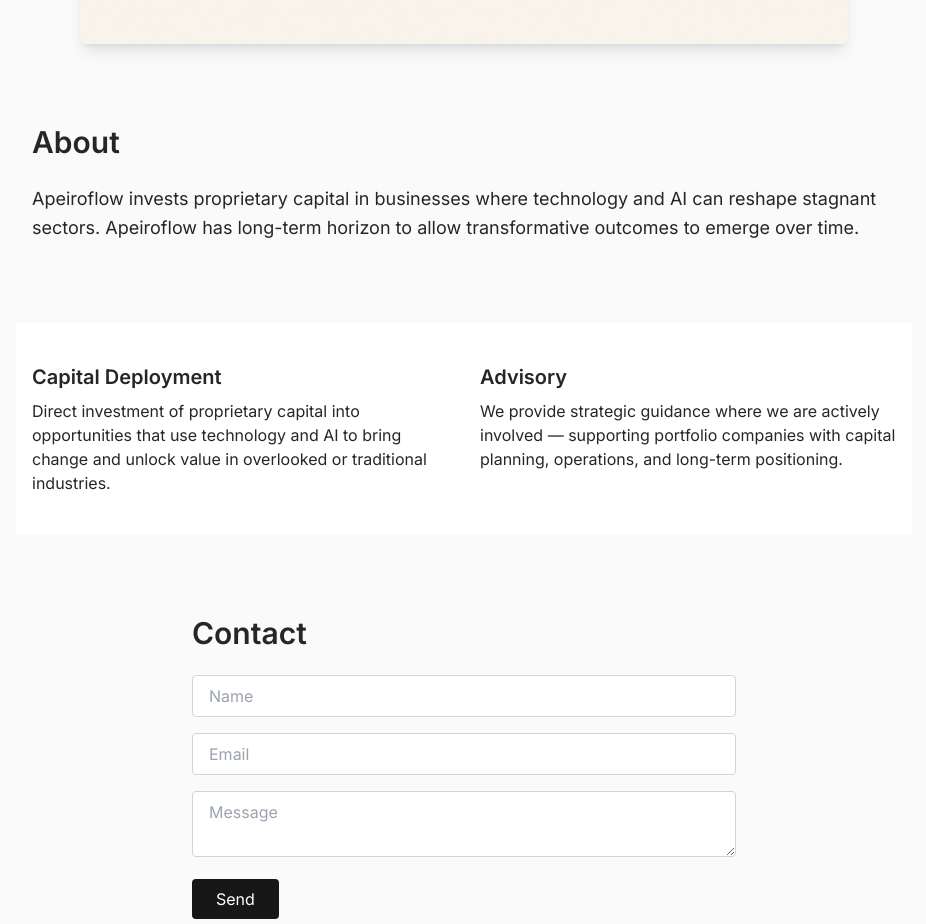
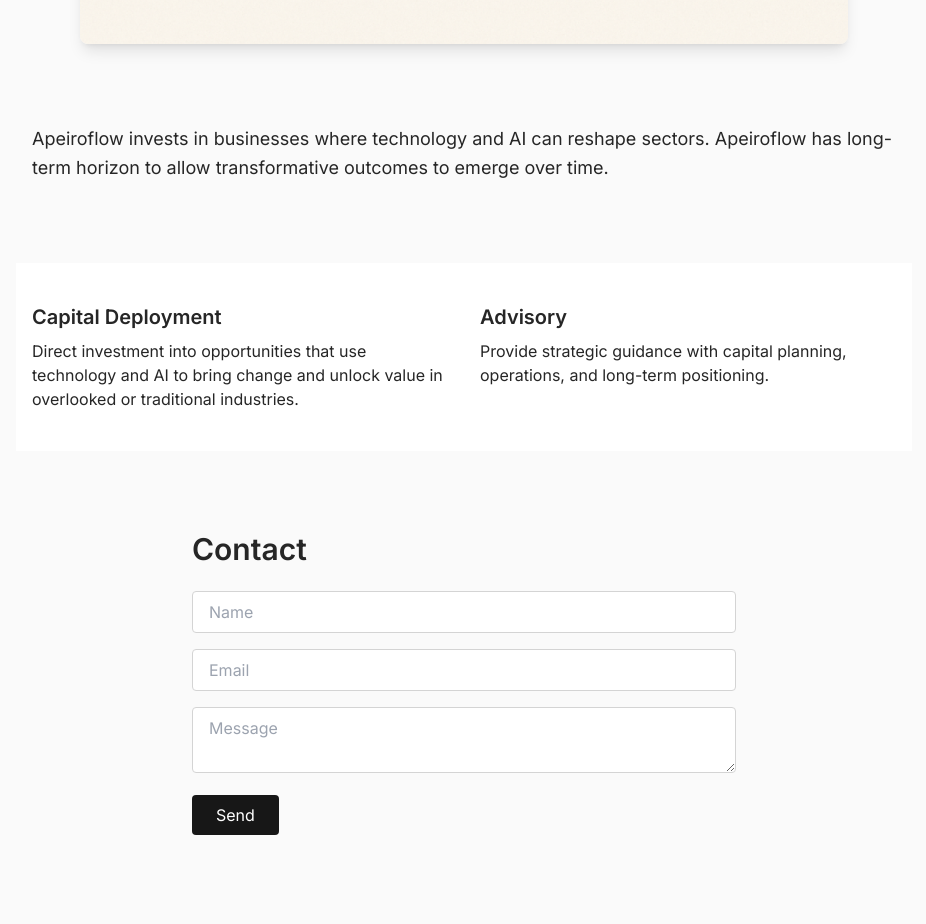
Before and after one commit to apeiroflow/apeiroflowsite, a website: page index.html in a window 1280 px wide. Shown: the part 840-1764 px from the top of the page, without its empty margins (176-1102 px from the left). Drawn offline with nearby package versions, Linux system fonts and the light colour scheme.

Commit message:
Update index.html

```diff
--- a/index.html
+++ b/index.html
@@ -25,8 +25,7 @@
 
   <!-- About -->
   <section class="py-20 px-4 max-w-4xl mx-auto">
-    <h2 class="text-3xl font-semibold mb-6">About</h2>
-    <p class="text-lg leading-relaxed">Apeiroflow invests proprietary capital in businesses where technology and AI can reshape stagnant sectors. Apeiroflow has long-term horizon to allow transformative outcomes to emerge over time.</p>
+    <p class="text-lg leading-relaxed">Apeiroflow invests in businesses where technology and AI can reshape sectors. Apeiroflow has long-term horizon to allow transformative outcomes to emerge over time.</p>
   </section>
 
   <!-- Services -->
@@ -35,11 +34,11 @@
     <div class="grid md:grid-cols-2 gap-8">
       <div>
         <h3 class="text-xl font-semibold mb-2">Capital Deployment</h3>
-        <p class="text-base">Direct investment of proprietary capital into opportunities that use technology and AI to bring change and unlock value in overlooked or traditional industries.</p>
+        <p class="text-base">Direct investment into opportunities that use technology and AI to bring change and unlock value in overlooked or traditional industries.</p>
       </div>
       <div>
         <h3 class="text-xl font-semibold mb-2">Advisory</h3>
-        <p class="text-base">We provide strategic guidance where we are actively involved — supporting portfolio companies with capital planning, operations, and long-term positioning.</p>
+        <p class="text-base">Provide strategic guidance with capital planning, operations, and long-term positioning.</p>
       </div>
     </div>
   </section>
```
